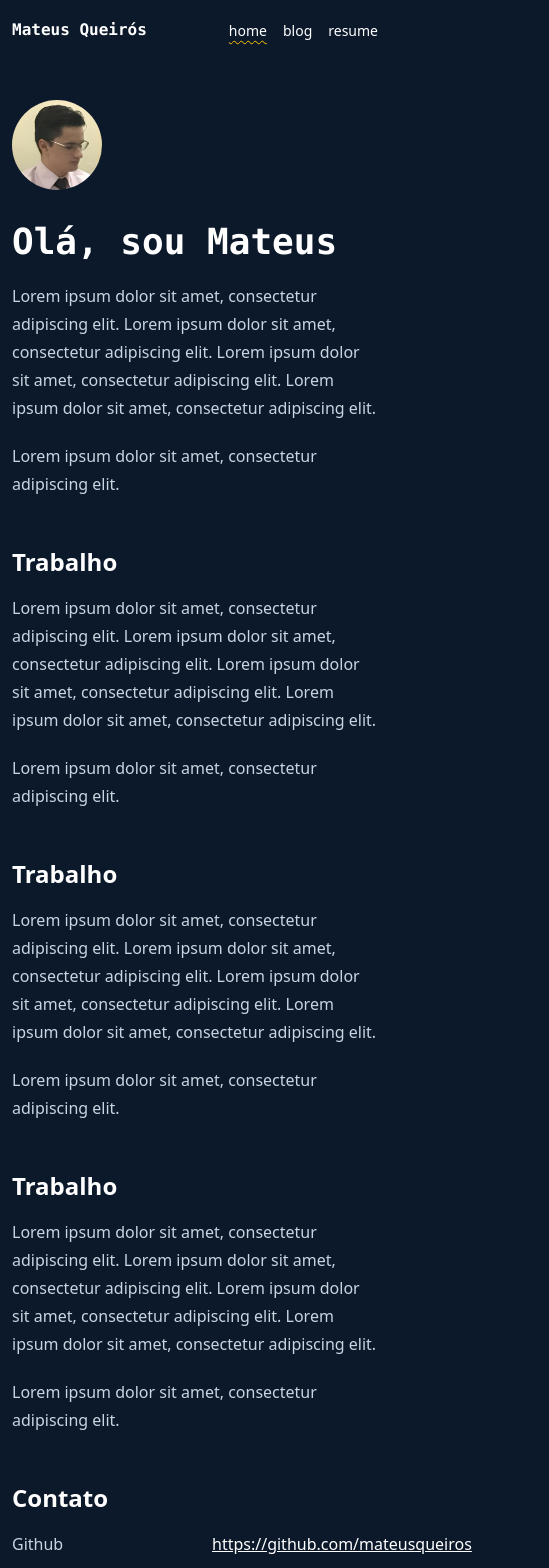
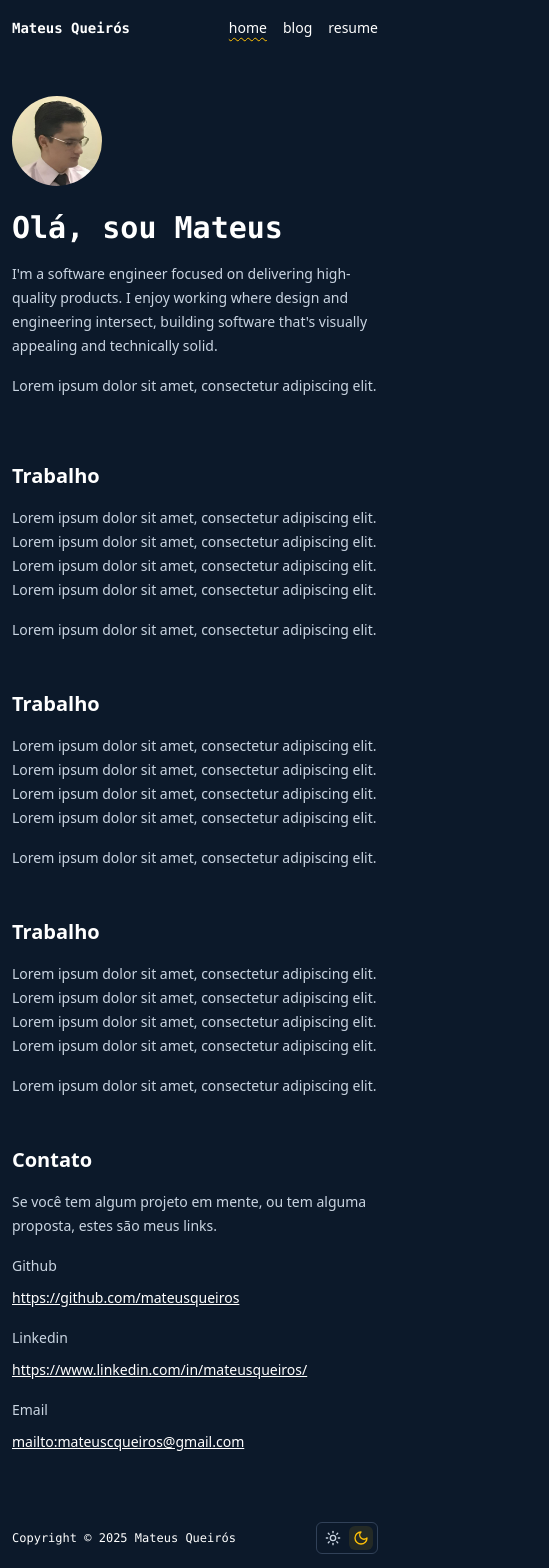
Before and after one commit to mateuscqueiros/portfolio-v2, a React (Vite) app: page / in a window 390 px wide. Shown: the top 1568 px of the page, 549 px wide, since content can reach past the window. Built offline with nearby package versions, Linux system fonts and the light colour scheme.

Commit message:
mobile fix

```diff
--- a/src/components/layout.tsx
+++ b/src/components/layout.tsx
@@ -8,8 +8,8 @@ export function MainLayout({}: MainLayoutProps) {
   return (
     <>
       <div
-        className={`relative max-w-3xl flex flex-col items-center mx-auto px-3 pb-24 min-h-dvh
-        prose prose-md prose-slate dark:prose-invert prose-a:hover:text-primary`}
+        className={`relative max-w-3xl flex flex-col items-center mx-auto px-3 pb-32 min-h-dvh
+        prose prose-sm md:prose-base prose-slate dark:prose-invert prose-a:hover:text-primary`}
       >
         <Header />
         <main className="w-full flex flex-col pt-10">
--- a/src/pages/home.tsx
+++ b/src/pages/home.tsx
@@ -6,19 +6,18 @@ const socials = [
 
 export function HomePage() {
   return (
-    <div className="space-y-12 prose-p:mb-0 prose-headings:dark:text-white prose-h2:mb-4 prose-headings:mt-0 prose-h2:font-semibold">
+    <div className="space-y-12 prose-headings:dark:text-white prose-h2:mb-4 prose-headings:mt-0 prose-h2:font-semibold">
       <section className="w-full flex flex-col items-start">
         <img
           src="/me.jpg"
           alt="me"
-          className="w-full max-w-[90px] rounded-full mt-0"
+          className="w-full max-w-[90px] rounded-full !mt-0"
         />
-        <h1 className="font-mono mb-0">Olá, sou Mateus</h1>
-        <p>
-          Lorem ipsum dolor sit amet, consectetur adipiscing elit. Lorem ipsum
-          dolor sit amet, consectetur adipiscing elit. Lorem ipsum dolor sit
-          amet, consectetur adipiscing elit. Lorem ipsum dolor sit amet,
-          consectetur adipiscing elit.
+        <h1 className="font-mono !mb-0 !text-3xl">Olá, sou Mateus</h1>
+        <p className="!mb-0">
+          I'm a software engineer focused on delivering high-quality products. I
+          enjoy working where design and engineering intersect, building
+          software that's visually appealing and technically solid.
         </p>
         <p>Lorem ipsum dolor sit amet, consectetur adipiscing elit.</p>
       </section>
@@ -56,11 +55,23 @@ export function HomePage() {
       </section>
       <section>
         <h2>Contato</h2>
-        <ul className="prose-ul:m-0 !m-0 !p-0 prose-ul:p-0">
+        <p>
+          Se você tem algum projeto em mente, ou tem alguma proposta, estes são
+          meus links.
+        </p>
+        <ul className="prose-ul:m-0 !m-0 !p-0 prose-ul:p-0 flex flex-col gap-y-4">
           {socials.map((social) => (
-            <li key={social.name} className="list-none p-0 m-0 flex flex-row">
+            <li
+              key={social.name}
+              className="list-none !p-0 !m-0 flex flex-row flex-wrap gap-2"
+            >
               <span className="block min-w-[200px]">{social.name}</span>
-              <a href={social.href} target="_blank" rel="noreferrer">
+              <a
+                href={social.href}
+                target="_blank"
+                rel="noreferrer"
+                className="min-w-[350px]"
+              >
                 {social.href}
               </a>
             </li>
```
